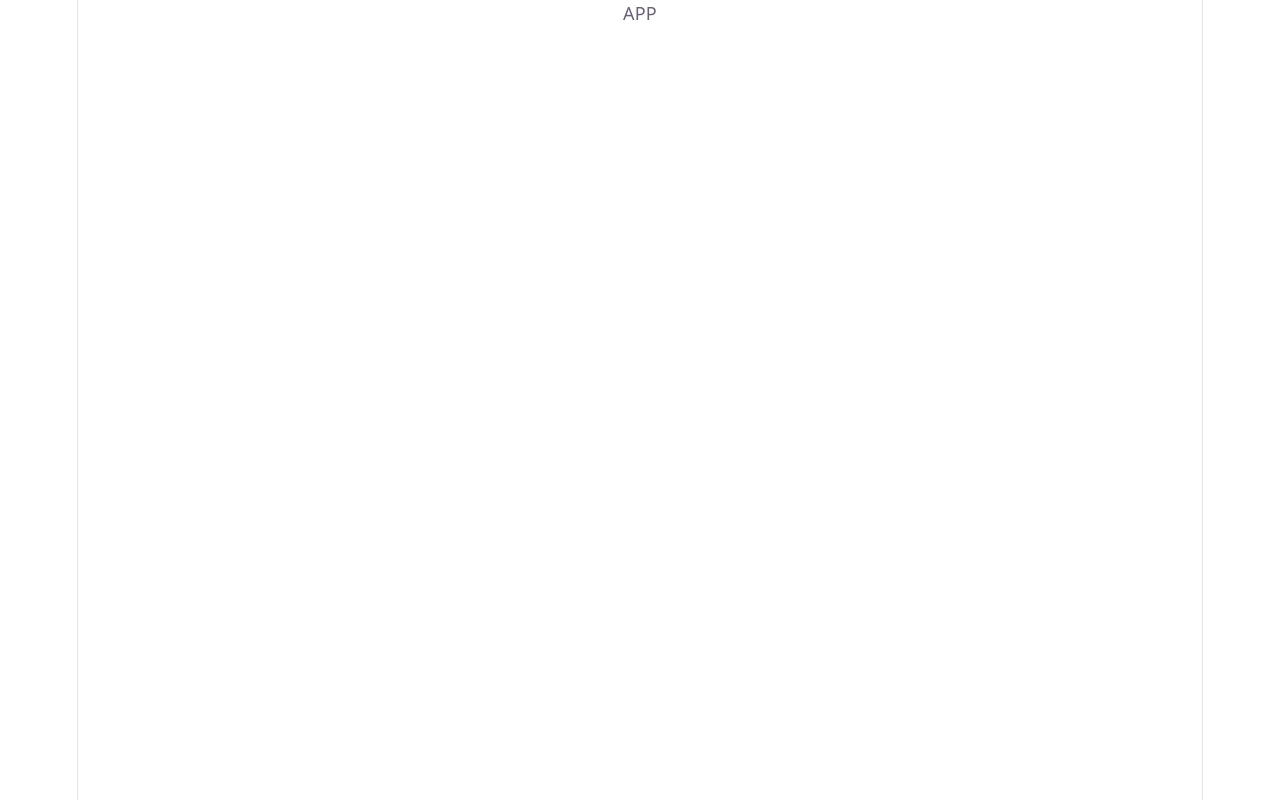
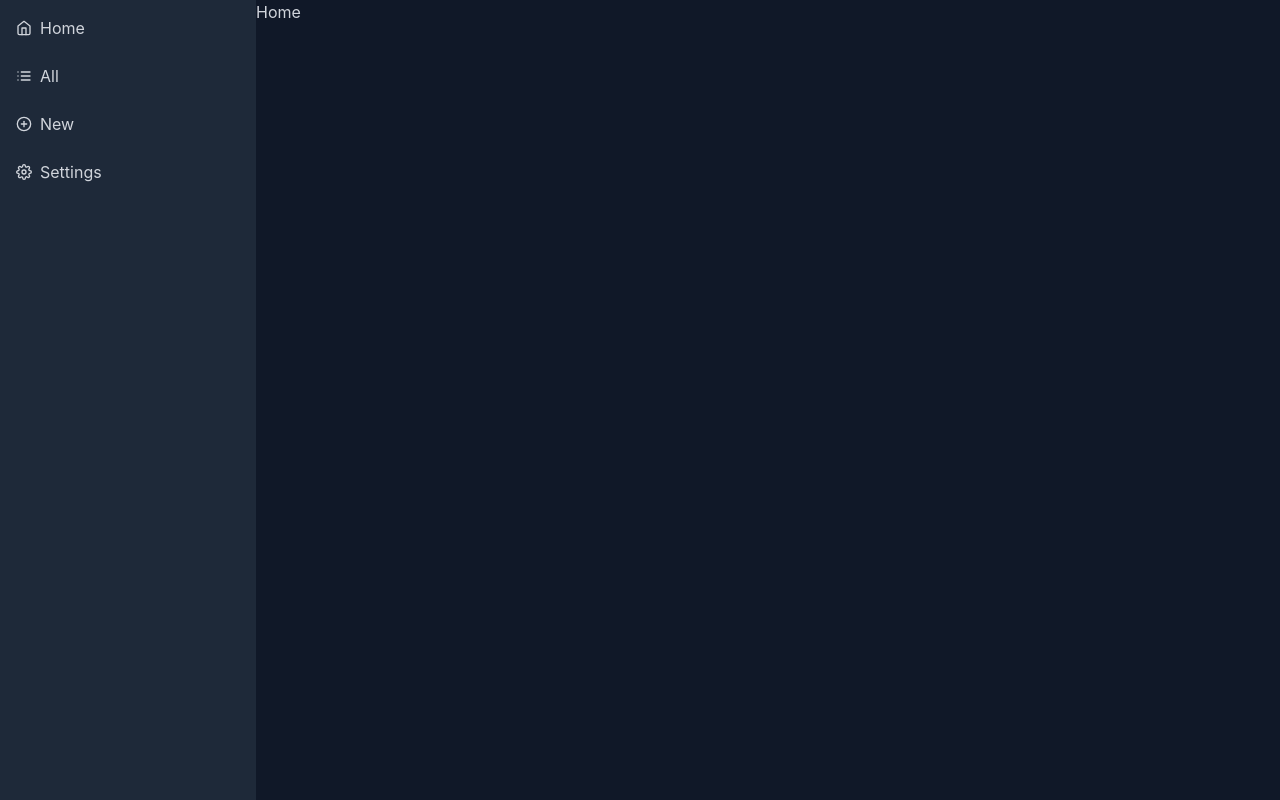
Before and after one commit to aaneleh/todo-app-ai, a React (Vite) app: page / in a window 1280 px wide. Built offline with nearby package versions, Linux system fonts and the light colour scheme.

Commit message:
feat: routing, sidebar and basic context

```diff
--- a/package.json
+++ b/package.json
@@ -13,6 +13,7 @@
     "@tailwindcss/vite": "^4.3.1",
     "react": "^19.2.7",
     "react-dom": "^19.2.7",
+    "react-icons": "^5.7.0",
     "react-router": "^7.18.0",
     "tailwindcss": "^4.3.1"
   },
--- a/src/App.tsx
+++ /dev/null
@@ -1,11 +0,0 @@
-
-function App() {
-
-  return (
-    <>
-      APP
-    </>
-  )
-}
-
-export default App
--- /dev/null
+++ b/src/components/Sidebar/index.tsx
@@ -0,0 +1,17 @@
+import { Link } from "react-router";
+import { FiHome, FiList, FiPlusCircle, FiSettings } from "react-icons/fi";
+import "./styles.css";
+
+function Sidebar() {
+
+  return (
+    <aside id="sidebar">
+      <Link to="/"> <FiHome/> Home</Link>
+      <Link to="/all"> <FiList/> All</Link>
+      <Link to="/new"> <FiPlusCircle/> New</Link>
+      <Link to="/settings"> <FiSettings/>Settings</Link>
+    </aside>
+  )
+}
+
+export default Sidebar
--- /dev/null
+++ b/src/components/Sidebar/styles.css
@@ -0,0 +1,9 @@
+@import "tailwindcss";
+
+#sidebar {
+    @apply h-screen w-64 bg-gray-800 p-2;
+}
+
+#sidebar a {
+    @apply flex items-center gap-2 p-2 mb-2 rounded hover:bg-gray-600 hover:text-gray-100;
+}
--- /dev/null
+++ b/src/contexts/tasksContext/index.tsx
@@ -0,0 +1,47 @@
+import { useContext, createContext, useState } from 'react';
+
+const TasksContext = createContext({});
+
+export function useTasksContext(){
+    return useContext(TasksContext);
+}
+
+export function TasksProvider( { children } ) {
+    const [tasks, setTasks] = useState([]);
+
+
+    function getTasks(){
+        return tasks;
+    }
+
+    function getTask(index){
+        return tasks[index];
+    }
+
+    function createTask(description, date){
+        tasks.push({
+            description: description,
+            date: date
+        })
+        setTasks(tasks)
+    }
+
+    function updateTask(index, description, date){
+        tasks[index] = {
+            description: description,
+            date: date
+        }
+        setTasks(tasks)
+    }
+
+    function deleteTask(index){
+        tasks.splice(index, 1)
+        setTasks(tasks)
+    }
+
+    return (
+        <TasksContext.Provider value={ { getTasks, getTask, createTask, updateTask, deleteTask } }>
+            { children }
+        </TasksContext.Provider>
+    )
+}
--- a/src/index.css
+++ b/src/index.css
@@ -1,113 +1,7 @@
 @import "tailwindcss";
 
-:root {
-  --text: #6b6375;
-  --text-h: #08060d;
-  --bg: #fff;
-  --border: #e5e4e7;
-  --code-bg: #f4f3ec;
-  --accent: #aa3bff;
-  --accent-bg: rgba(170, 59, 255, 0.1);
-  --accent-border: rgba(170, 59, 255, 0.5);
-  --social-bg: rgba(244, 243, 236, 0.5);
-  --shadow:
-    rgba(0, 0, 0, 0.1) 0 10px 15px -3px, rgba(0, 0, 0, 0.05) 0 4px 6px -2px;
-
-  --sans: system-ui, 'Segoe UI', Roboto, sans-serif;
-  --heading: system-ui, 'Segoe UI', Roboto, sans-serif;
-  --mono: ui-monospace, Consolas, monospace;
-
-  font: 18px/145% var(--sans);
-  letter-spacing: 0.18px;
-  color-scheme: light dark;
-  color: var(--text);
-  background: var(--bg);
-  font-synthesis: none;
-  text-rendering: optimizeLegibility;
-  -webkit-font-smoothing: antialiased;
-  -moz-osx-font-smoothing: grayscale;
-
-  @media (max-width: 1024px) {
-    font-size: 16px;
-  }
+#root {
+  max-width: 100%;
+  min-height: 100svh;
+  @apply flex flex-row bg-gray-900 text-gray-300;
 }
-
-@media (prefers-color-scheme: dark) {
-  :root {
-    --text: #9ca3af;
-    --text-h: #f3f4f6;
-    --bg: #16171d;
-    --border: #2e303a;
-    --code-bg: #1f2028;
-    --accent: #c084fc;
-    --accent-bg: rgba(192, 132, 252, 0.15);
-    --accent-border: rgba(192, 132, 252, 0.5);
-    --social-bg: rgba(47, 48, 58, 0.5);
-    --shadow:
-      rgba(0, 0, 0, 0.4) 0 10px 15px -3px, rgba(0, 0, 0, 0.25) 0 4px 6px -2px;
-  }
-
-  #social .button-icon {
-    filter: invert(1) brightness(2);
-  }
-}
-
-#root {
-  width: 1126px;
-  max-width: 100%;
-  margin: 0 auto;
-  text-align: center;
-  border-inline: 1px solid var(--border);
-  min-height: 100svh;
-  display: flex;
-  flex-direction: column;
-  box-sizing: border-box;
-}
-
-body {
-  margin: 0;
-}
-
-h1,
-h2 {
-  font-family: var(--heading);
-  font-weight: 500;
-  color: var(--text-h);
-}
-
-h1 {
-  font-size: 56px;
-  letter-spacing: -1.68px;
-  margin: 32px 0;
-  @media (max-width: 1024px) {
-    font-size: 36px;
-    margin: 20px 0;
-  }
-}
-h2 {
-  font-size: 24px;
-  line-height: 118%;
-  letter-spacing: -0.24px;
-  margin: 0 0 8px;
-  @media (max-width: 1024px) {
-    font-size: 20px;
-  }
-}
-p {
-  margin: 0;
-}
-
-code,
-.counter {
-  font-family: var(--mono);
-  display: inline-flex;
-  border-radius: 4px;
-  color: var(--text-h);
-}
-
-code {
-  font-size: 15px;
-  line-height: 135%;
-  padding: 4px 8px;
-  background: var(--code-bg);
-}
--- a/src/main.tsx
+++ b/src/main.tsx
@@ -1,12 +1,23 @@
 import { createRoot } from 'react-dom/client'
 import { BrowserRouter, Routes, Route } from "react-router";
 import './index.css'
-import App from './App.tsx'
+import { Home, All, New, Settings } from './pages'
+import Sidebar from './components/Sidebar';
+import { TasksProvider } from './contexts/tasksContext';
 
 createRoot(document.getElementById('root')!).render(
   <BrowserRouter>
-    <Routes>
-      <Route path="/" element={<App />} />
-    </Routes>
+    <TasksProvider>
+      <Sidebar/>
+      <main>
+        <Routes>
+          <Route path="/" element={<Home/>} />
+          <Route path="/all" element={<All/>} />
+          <Route path="/new" element={<New/>} />
+          <Route path="/settings" element={<Settings/>} />
+          <Route path="*" element={<>Página não encontrada!</>} />
+        </Routes>
+      </main>
+    </TasksProvider>
   </BrowserRouter>,
 )
--- /dev/null
+++ b/src/pages/All/index.tsx
@@ -0,0 +1,10 @@
+function All() {
+
+  return (
+    <>
+      All
+    </>
+  )
+}
+
+export default All
--- /dev/null
+++ b/src/pages/Home/index.tsx
@@ -0,0 +1,10 @@
+function Home() {
+
+  return (
+    <>
+      Home
+    </>
+  )
+}
+
+export default Home
--- /dev/null
+++ b/src/pages/New/index.tsx
@@ -0,0 +1,10 @@
+function New() {
+
+  return (
+    <>
+      New
+    </>
+  )
+}
+
+export default New
--- /dev/null
+++ b/src/pages/Settings/index.tsx
@@ -0,0 +1,10 @@
+function Settings() {
+
+  return (
+    <>
+      Settings
+    </>
+  )
+}
+
+export default Settings
--- /dev/null
+++ b/src/pages/index.tsx
@@ -0,0 +1,6 @@
+import All from './All/index.tsx'
+import Home from './Home/index.tsx'
+import New from './New/index.tsx'
+import Settings from './Settings/index.tsx'
+
+export { All, Home, New, Settings }
```
Also changed, not shown: 1 other file (tests, documents, lock files or other folders).
